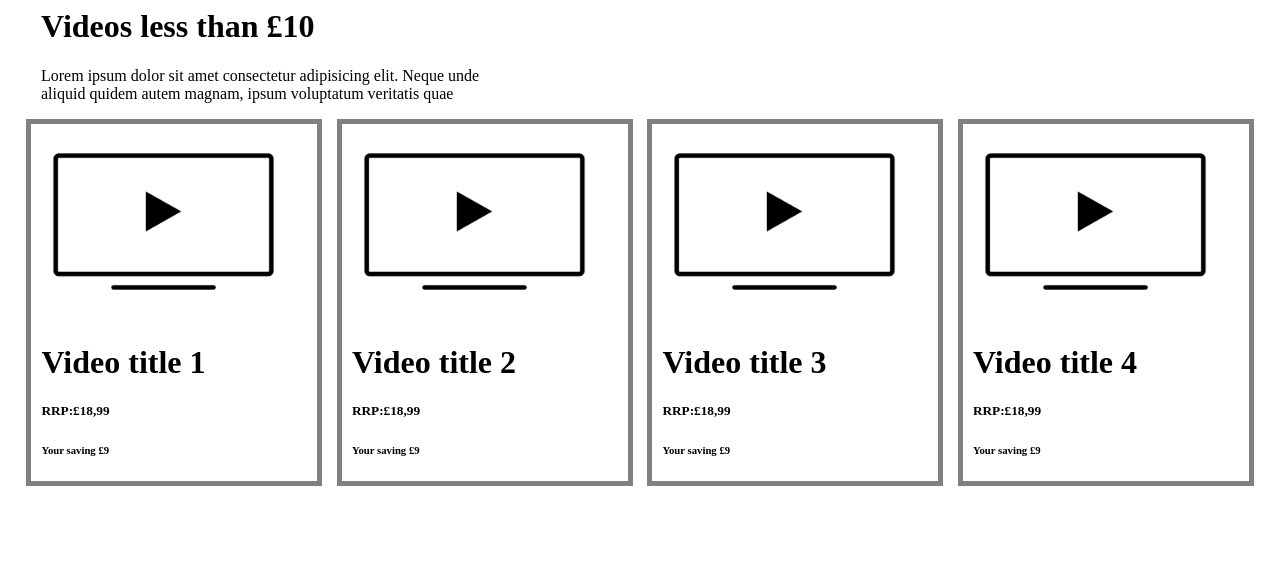
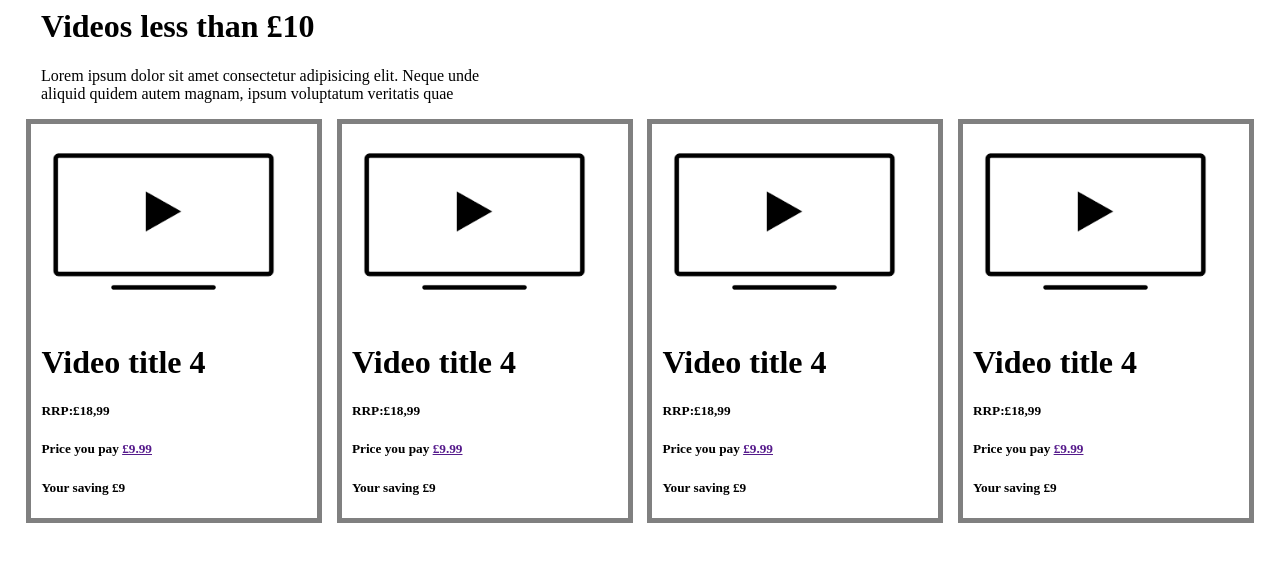
Before and after one commit to Abdeladimboukrim/abdeladimboukrim, a plain HTML site: page HTML-CSS-Work-shops/Page d'accueil du magasin de vidéo/index.html in a window 1280 px wide. Shown: the part 109-670 px from the top of the page. Drawn offline with Linux system fonts and the light colour scheme.

Commit message:
Update repo

```diff
--- a/HTML-CSS-Work-shops/Page d'accueil du magasin de vidéo/index.html
+++ b/HTML-CSS-Work-shops/Page d'accueil du magasin de vidéo/index.html
@@ -31,33 +31,39 @@
 
 
       <div class="products-item">
-        <div class="card-">
-          <img src="A&A.png" alt="" class="item-img" >
-          <H1 class="title">Video title 1</H1>
+        <div class="card">
+          <img class="item-img" src="A&A.png" alt="">
+          <H1 class="title">Video title 4</H1>
           <h5 class="title">RRP:£18,99</h5>
-          <h6 class="title">Your saving £9</h6>
+          <h5 class="title">Price you pay <a href="" >£9.99</a></h5>
+          <h5 class="title">Your saving £9</h5>
         </div>
 
-        <div class="card-">
-          <img src="A&A.png" alt="" class="item-img" >
-          <H1 class="title">Video title 2</H1>
+        <div class="card">
+          <img class="item-img" src="A&A.png" alt="">
+          <H1 class="title">Video title 4</H1>
           <h5 class="title">RRP:£18,99</h5>
-          <h6 class="title">Your saving £9</h6>
-        </div>
-
-        <div class="card-">
-          <img class="item-img" src="A&A.png" alt="">
-          <H1 class="title">Video title 3</H1>
-          <h5 class="title">RRP:£18,99</h5>
-          <h6 class="title">Your saving £9</h6>
+          <h5 class="title">Price you pay <a href="" >£9.99</a></h5>
+          <h5 class="title">Your saving £9</h5>
         </div>
 
 
-        <div class="card-">
+        <div class="card">
           <img class="item-img" src="A&A.png" alt="">
           <H1 class="title">Video title 4</H1>
           <h5 class="title">RRP:£18,99</h5>
-          <h6 class="title">Your saving £9</h6>
+          <h5 class="title">Price you pay <a href="" >£9.99</a></h5>
+          <h5 class="title">Your saving £9</h5>
+        </div>
+
+
+
+        <div class="card">
+          <img class="item-img" src="A&A.png" alt="">
+          <H1 class="title">Video title 4</H1>
+          <h5 class="title">RRP:£18,99</h5>
+          <h5 class="title">Price you pay <a href="" >£9.99</a></h5>
+          <h5 class="title">Your saving £9</h5>
         </div>
 
 
--- a/HTML-CSS-Work-shops/Page d'accueil du magasin de vidéo/style.css
+++ b/HTML-CSS-Work-shops/Page d'accueil du magasin de vidéo/style.css
@@ -36,7 +36,7 @@ p{
   margin: 11px;
 }
 
-.card-{
+.card{
 
 border:5px solid gray;
 width:23%;
```
